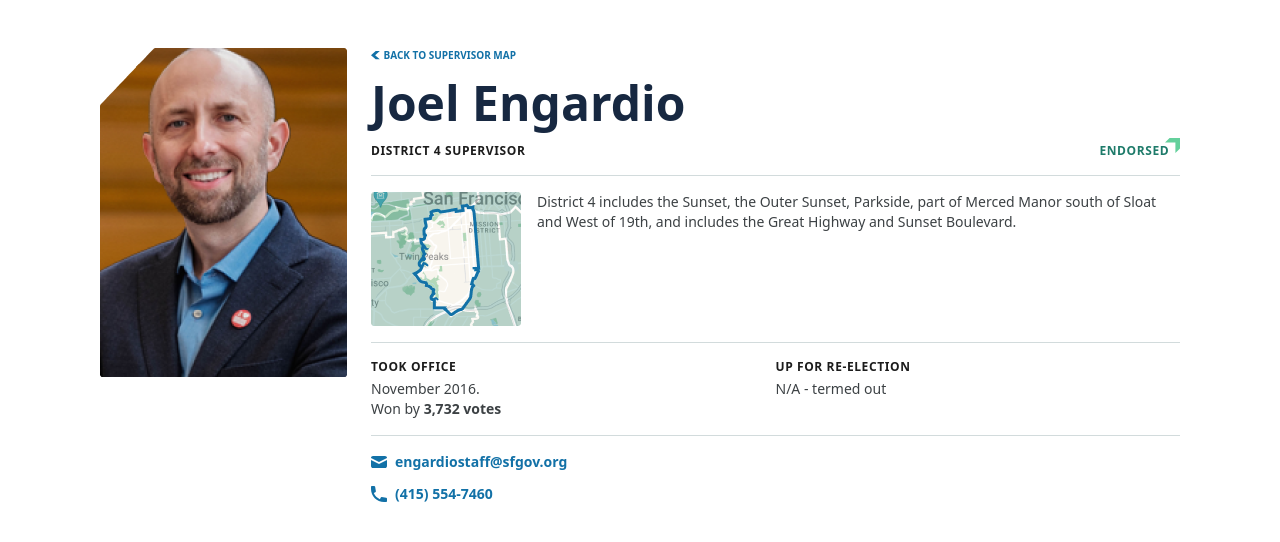
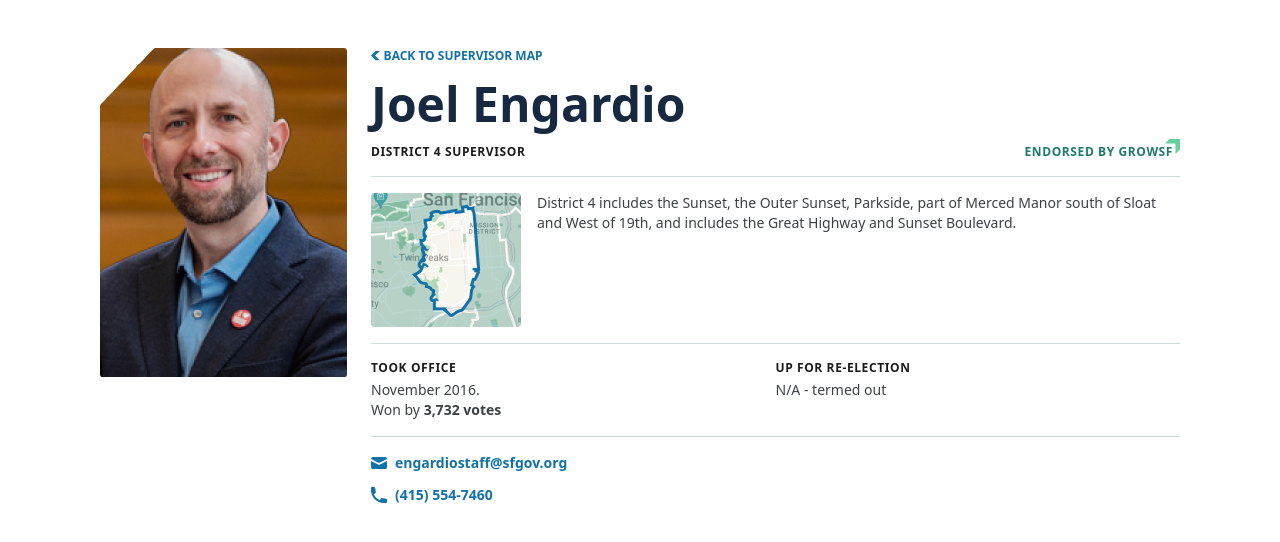
Before and after one commit to angzhuri/Gatsby-Test, a Gatsby site: page / in a window 1280 px wide. Built offline with nearby package versions, Linux system fonts and the light colour scheme; Gatsby itself is replaced by a stand-in of ours.

Commit message:
fix: text size and flipped text, optimize text

```diff
--- a/src/components/Button.tsx
+++ b/src/components/Button.tsx
@@ -10,7 +10,7 @@ type ButtonProps = {
 export default ({ icon, className = '', children }: ButtonProps) => {
 
   return (
-    <a href="#back" className={`text-xss uppercase text-blue/4 font-bold flex items-center gap-1 ` + className}>
+    <a href="#back" className={`text-xss md:text-xs uppercase text-blue/4 font-bold flex items-center gap-1 ` + className}>
       {icon && (
         <Icon name={icon} width={8.57} height={8.57} />
       )}
--- a/src/pages/index.tsx
+++ b/src/pages/index.tsx
@@ -21,7 +21,7 @@ const IndexPage: React.FC<PageProps> = () => {
           </Button>
           <div className="grid justify-items-center md:grid-cols-2 gap-1 md:gap-4 md:justify-items-stretch">
             <p className="text-xss md:text-xs text-green/4 font-bold uppercase md:order-3 md:text-right">
-              <span className="tracking-wider">Endorsed <span className="md:hidden">By Growsf</span></span>
+              <span className="tracking-wider">Endorsed <span className="hidden md:inline">By Growsf</span></span>
               <Icon name="icon-accent" width={15} height={15} className="inline -ml-2 -mt-3" />
             </p>
             <h1 className="text-blue/5 font-bold text-2xl md:font-black md:text-5xl md:order-1 md:col-span-2">Joel Engardio</h1>
@@ -38,10 +38,10 @@ const IndexPage: React.FC<PageProps> = () => {
           <div className="w-full flex">
             <div className="w-1/2 space-y-1">
               <h2 className="uppercase text-grey/5 text-xss md:text-xs font-bold tracking-wider">Took Office</h2>
-              <p className="text-grey/4 text-xs md:text-sm font-light">
-                November 2016.<br />
-                Won by <span className="font-bold">3,732 votes</span>
-              </p>
+              <div className="text-grey/4 text-xs md:text-sm font-light">
+                <p className="">November 2016.</p>
+                <p>Won by <span className="font-bold">3,732 votes</span></p>
+              </div>
             </div>
             <div className="w-1/2 space-y-1">
               <h2 className="uppercase text-grey/5 text-xss md:text-xs font-bold tracking-wider">Up For Re-Election</h2>
```
